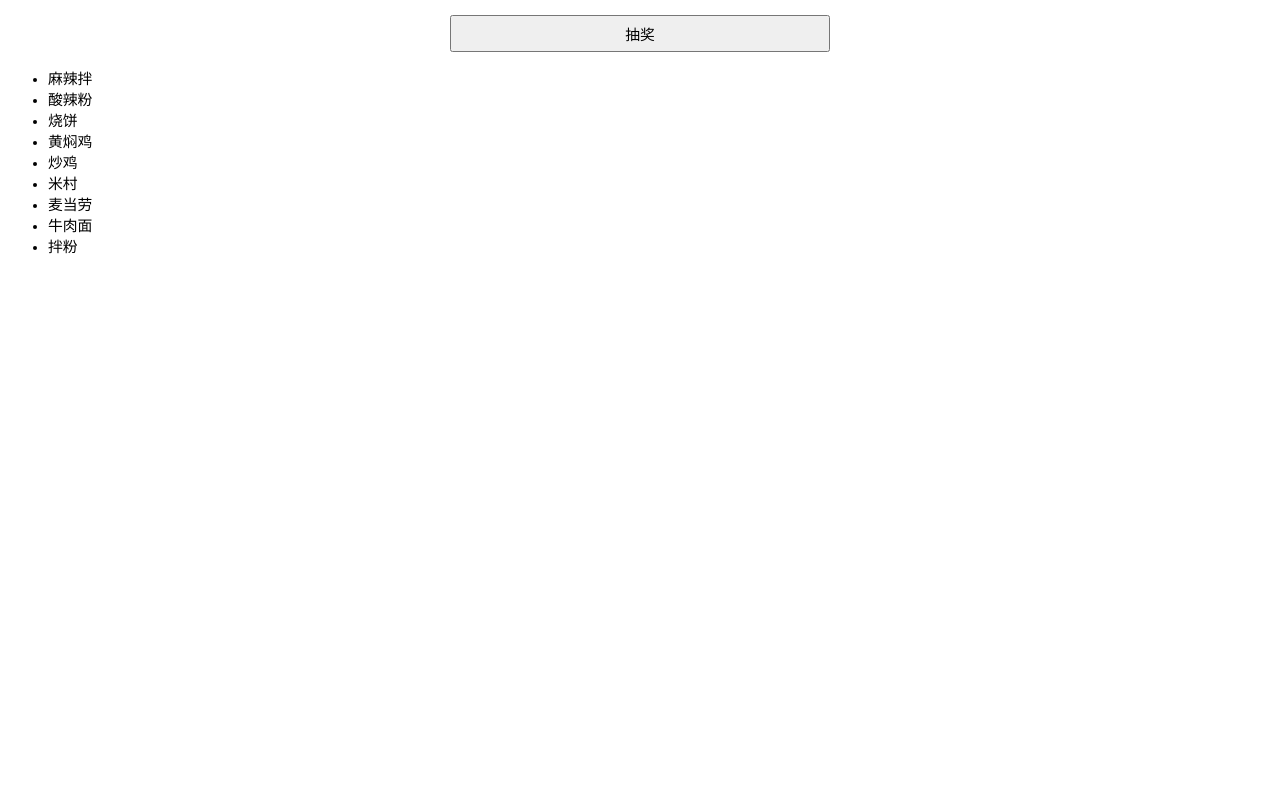
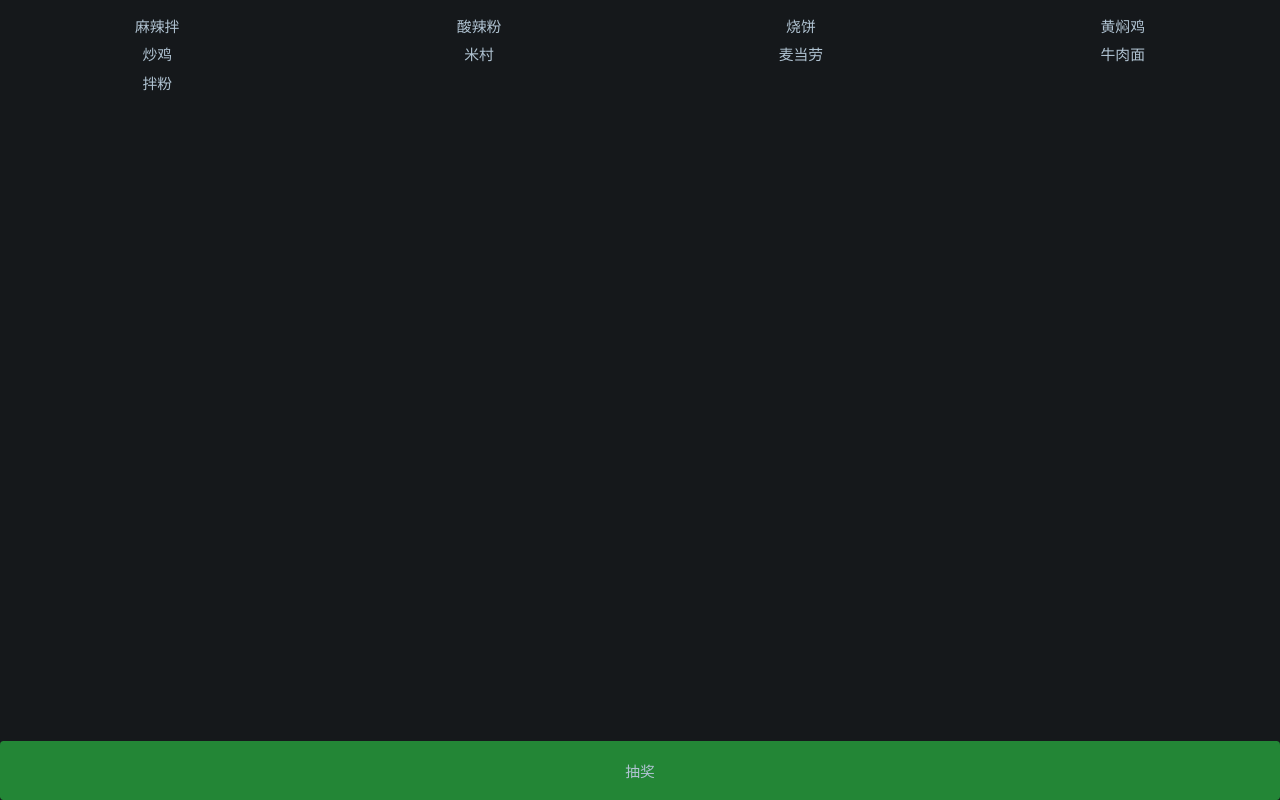
Before and after one commit to kongchaolaohei/eat-what, a plain HTML site: page index.html in a window 1280 px wide. Drawn offline with Linux system fonts and the light colour scheme.

Commit message:
feat: update

```diff
--- a/index.html
+++ b/index.html
@@ -3,19 +3,16 @@
     <title>Test Page</title>
 </head>
 <body>
-    <button id="btn">抽奖</button>
-    <span id="value"></span>
-    <ul>
-      <li>麻辣拌</li>
-      <li>酸辣粉</li>
-      <li>烧饼</li>
-      <li>黄焖鸡</li>
-      <li>炒鸡</li>
-      <li>米村</li>
-      <li>麦当劳</li>
-      <li>牛肉面</li>
-      <li>拌粉</li>
-    </ul>
+    <div class="wrapper">
+      <div id="list" class="list"></div>
+      <div class="controller">
+        <span id="value"></span>
+        <div id="btn">
+          抽奖
+        </div>
+      </div>
+    </div>
+
     <!-- <div>十万次概率分布</div> -->
     <!-- <div id="res"></div> -->
     <script>
@@ -30,38 +27,71 @@
           "牛肉面",
           "拌粉"
         ]
+        const domList = document.getElementById("list")
+        map.forEach((item) => {
+          const div = document.createElement("div")
+          div.innerHTML = item
+          domList.appendChild(div)
+        })
         document.getElementById("btn").addEventListener("click", function() {
             const randomIndex = Math.floor(Math.random() * map.length);
             document.getElementById("value").innerHTML = map[randomIndex];
         });
-        const obj = {}
-        for (let i = 0; i < 100000; i++) {
-            const randomIndex = Math.floor(Math.random() * map.length)
-            if (obj[map[randomIndex]]) {
-              obj[map[randomIndex]]++
-            } else {
-              obj[map[randomIndex]] = 1
-            }
-        }
+        // const obj = {}
+        // for (let i = 0; i < 100000; i++) {
+        //     const randomIndex = Math.floor(Math.random() * map.length)
+        //     if (obj[map[randomIndex]]) {
+        //       obj[map[randomIndex]]++
+        //     } else {
+        //       obj[map[randomIndex]] = 1
+        //     }
+        // }
         // document.getElementById("res").innerHTML = JSON.stringify(obj, null, 2)
     </script>
     <style>
+      html, body {
+        margin: 0;
+        padding: 0;
+        height: 100vh;
+        overflow: hidden;
+      }
       * {
         font-family: "微软雅黑";
         font-size: calc( 20 / 1080 * 100vh );
+        color: #b0c3d2;
+        background-color: #15181b;
+      }
+      .wrapper {
+        height: 100vh;
+        margin: calc( 20 / 1080 * 100vh ) auto;
+      }
+      .controller {
+        width: 100%;
+        position: fixed;
+        bottom: 0;
       }
       #btn {
-        display: block;
-        width: 30%;
-        height: calc( 50 / 1080 * 100vh );
-        margin: calc( 20 / 1080 * 100vh ) auto;
+        display: flex;
+        align-items: center;
+        justify-content: center;
+        width: 100%;
+        height: calc( 80 / 1080 * 100vh );
+        background: #238636;
+        border-radius: calc( 5 / 1080 * 100vh );
+        margin-top: calc( 80 / 1080 * 100vh );
       }
       #value {
         display: block;
-        font-size: calc( 30 / 1080 * 100vh );
+        font-size: calc( 50 / 1080 * 100vh );
         text-align: center;
-        color: red;
+        color: #3fb950;
         font-weight: bold;
+      }
+      .list {
+        display: grid;
+        grid-template-columns: repeat(4, 1fr);
+        gap: calc( 10 / 1080 * 100vh );
+        text-align: center;
       }
     </style>
 <body>
```
